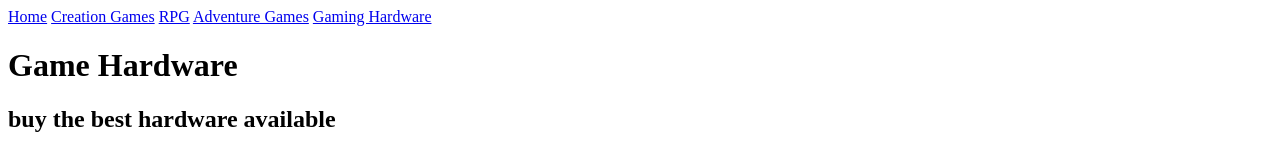
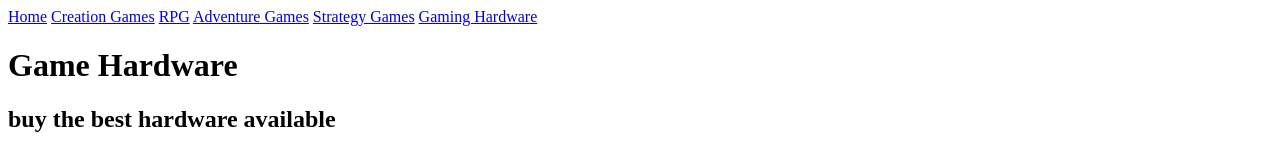
Before and after one commit to rhoughton/Ex.CreateTabsinHTML, a plain HTML site: page index.html in a window 1280 px wide. Shown: the top 153 px of the page. Drawn offline with Linux system fonts and the light colour scheme.

Commit message:
Update index.html

```diff
--- a/index.html
+++ b/index.html
@@ -5,6 +5,7 @@
     <a href="https://darkzilla477.github.io/Game-Review-/Creation.html">Creation Games</a>
     <a href="https://darkzilla477.github.io/Game-Review-/RPG.html">RPG</a>
     <a href="https://darkzilla477.github.io/Game-Review-/adv.html">Adventure Games</a>
+   <a href="https://darkzilla477.github.io/Game-Review-/Strategy.html">Strategy Games</a>
    <a href="https://rhoughton.github.io/hardware/"> Gaming Hardware </a>
   </div>
  <h1>Game Hardware</h1>
```
